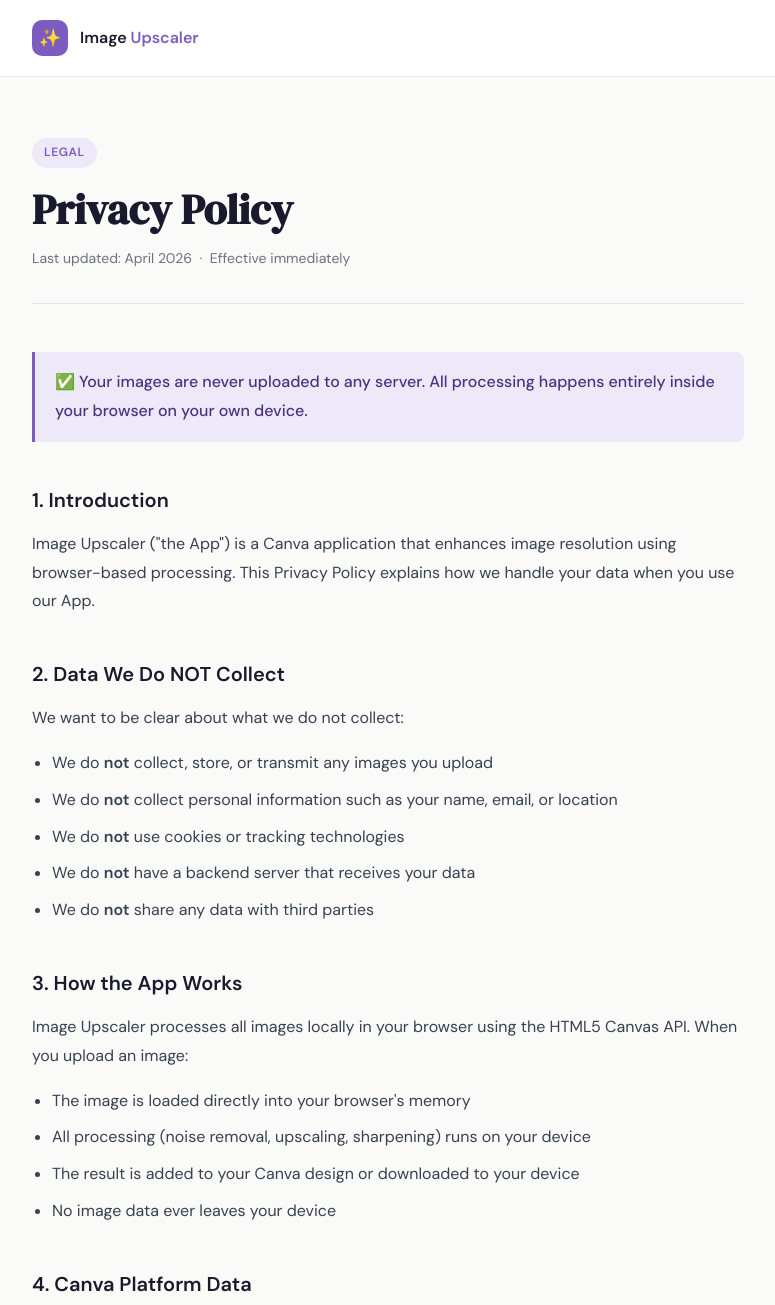
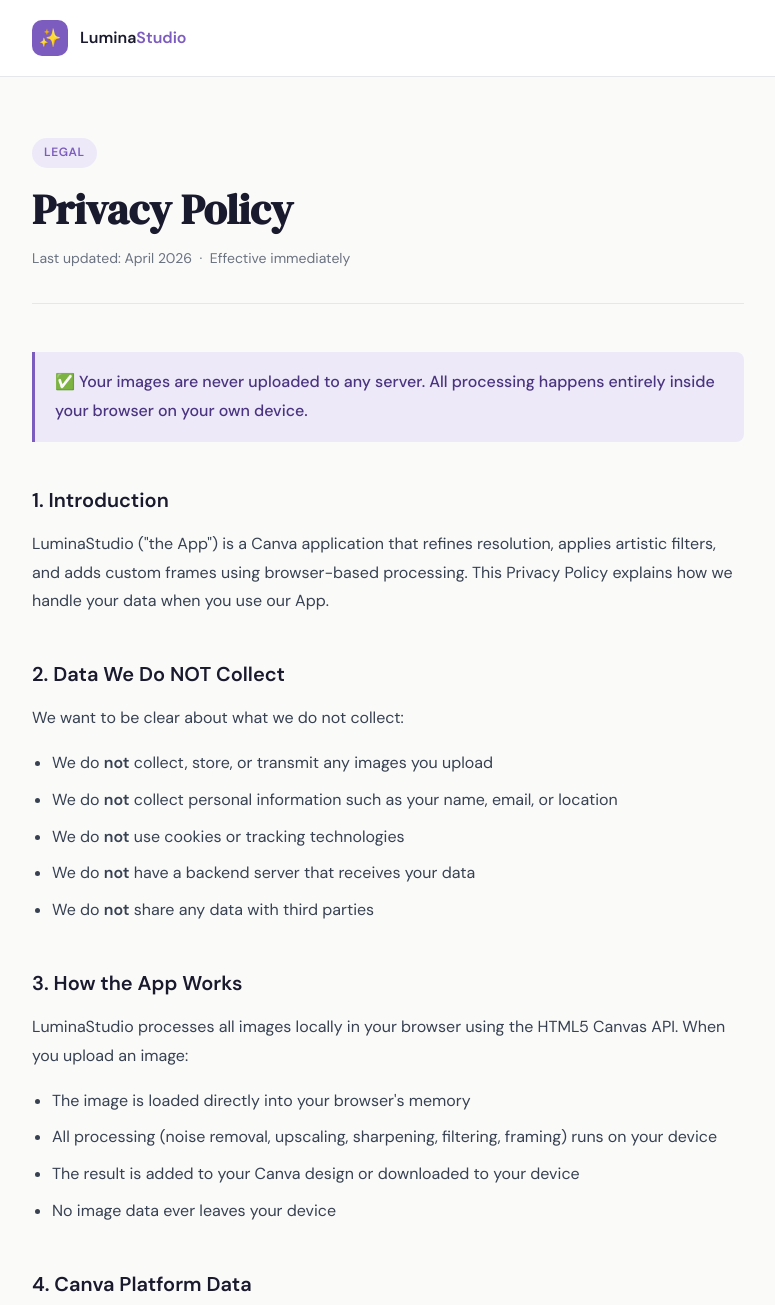
Before and after one commit to tailzyshorts-byte/Image-Upscaler, a plain HTML site: page privacy-policy.html in a window 1280 px wide. Shown: the top 1305 px of the page, without its empty margins (252-1027 px from the left). Drawn offline with Linux system fonts and the light colour scheme.

Commit message:
Update privacy-policy.html

```diff
--- a/privacy-policy.html
+++ b/privacy-policy.html
@@ -3,7 +3,7 @@
 <head>
 <meta charset="UTF-8">
 <meta name="viewport" content="width=device-width, initial-scale=1.0">
-<title>Privacy Policy — Image Upscaler</title>
+<title>Privacy Policy — LuminaStudio</title>
 <link href="https://fonts.googleapis.com/css2?family=DM+Sans:wght@300;400;500;600&family=DM+Serif+Display&display=swap" rel="stylesheet">
 <style>
   *, *::before, *::after { box-sizing: border-box; margin: 0; padding: 0; }
@@ -119,7 +119,7 @@
 <header>
   <div class="header-inner">
     <div class="logo">✨</div>
-    <div class="brand">Image <span>Upscaler</span></div>
+    <div class="brand">Lumina<span>Studio</span></div>
   </div>
 </header>
 
@@ -133,7 +133,7 @@
   </div>
 
   <h2>1. Introduction</h2>
-  <p>Image Upscaler ("the App") is a Canva application that enhances image resolution using browser-based processing. This Privacy Policy explains how we handle your data when you use our App.</p>
+  <p>LuminaStudio ("the App") is a Canva application that refines resolution, applies artistic filters, and adds custom frames using browser-based processing. This Privacy Policy explains how we handle your data when you use our App.</p>
 
   <h2>2. Data We Do NOT Collect</h2>
   <p>We want to be clear about what we do not collect:</p>
@@ -146,10 +146,10 @@
   </ul>
 
   <h2>3. How the App Works</h2>
-  <p>Image Upscaler processes all images locally in your browser using the HTML5 Canvas API. When you upload an image:</p>
+  <p>LuminaStudio processes all images locally in your browser using the HTML5 Canvas API. When you upload an image:</p>
   <ul>
     <li>The image is loaded directly into your browser's memory</li>
-    <li>All processing (noise removal, upscaling, sharpening) runs on your device</li>
+    <li>All processing (noise removal, upscaling, sharpening, filtering, framing) runs on your device</li>
     <li>The result is added to your Canva design or downloaded to your device</li>
     <li>No image data ever leaves your device</li>
   </ul>
@@ -168,12 +168,12 @@
 
   <div class="contact-box">
     <h3>📬 Contact Us</h3>
-    <p style="margin:0; color: #6b7280; font-size: 14px;">If you have any questions about this Privacy Policy, please contact us through the Canva Apps Marketplace listing for Image Upscaler.</p>
+    <p style="margin:0; color: #6b7280; font-size: 14px;">If you have any questions about this Privacy Policy, please contact us through the Canva Apps Marketplace listing for LuminaStudio.</p>
   </div>
 </main>
 
 <footer>
-  © 2026 Image Upscaler · <a href="terms.html" style="color: #7c5cbf;">Terms & Conditions</a> · <a href="support.html" style="color: #7c5cbf;">Support</a>
+  © 2026 LuminaStudio · <a href="terms.html" style="color: #7c5cbf;">Terms & Conditions</a> · <a href="support.html" style="color: #7c5cbf;">Support</a>
 </footer>
 </body>
 </html>
```
